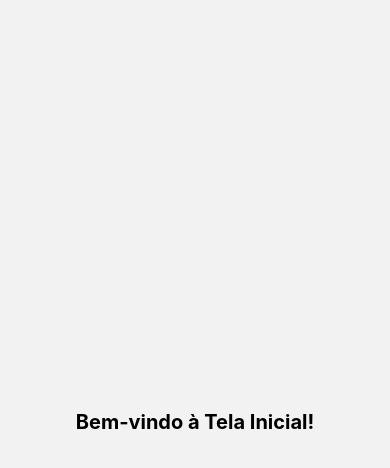
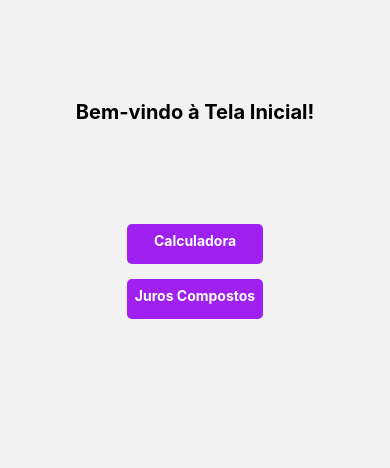
Before and after one commit to thegomdev/AppCalculadoras, a React Native app: screen /Home in a window 390 px wide. Shown: the top 468 px of the page. Built offline with nearby package versions, Linux system fonts and the light colour scheme.

Commit message:
Criando navigation tela inicial

```diff
--- a/App.js
+++ b/App.js
@@ -38,7 +38,7 @@ const App = () => {
           component={Calculadora}
           options={{
             title: 'Tela inicial',
-            headerShown: false,
+            headerShown: true,
           }}
         />
 
@@ -49,7 +49,7 @@ const App = () => {
           component={JurosCompostos}
           options={{
             title: 'Tela inicial',
-            headerShown: false,
+            headerShown: true,
           }}
         />
 
--- a/src/screens/Home/index.js
+++ b/src/screens/Home/index.js
@@ -1,11 +1,33 @@
 // HomeScreen.js
 import React from 'react';
-import { View, Text, StyleSheet } from 'react-native';
+import { View, Text, StyleSheet, TouchableOpacity } from 'react-native';
+import { useNavigation } from '@react-navigation/native';
 
 const Home = () => {
+  const navigation = useNavigation();
+
   return (
     <View style={styles.container}>
-      <Text style={styles.text}>Bem-vindo à Tela Inicial!</Text>
+
+      <Text style={styles.text1}>Bem-vindo à Tela Inicial!</Text>
+
+      <View style={styles.botoes}>
+
+        <View style={styles.botS}>
+        <TouchableOpacity onPress={() => navigation.navigate('Calculadora')}>
+          <Text style={styles.botText}>Calculadora</Text>
+        </TouchableOpacity>
+        </View>
+
+        <View style={styles.botS}>
+        <TouchableOpacity onPress={() => navigation.navigate('JurosCompostos')}>
+          <Text style={styles.botText}>Juros Compostos</Text>
+        </TouchableOpacity>
+        </View>
+
+
+
+      </View>
     </View>
   );
 };
@@ -13,13 +35,37 @@ const Home = () => {
 const styles = StyleSheet.create({
   container: {
     flex: 1,
-    justifyContent: 'center',
     alignItems: 'center',
   },
-  text: {
+
+  text1: {
     fontSize: 20,
     fontWeight: 'bold',
+    marginTop: 100,
   },
+
+  botoes: {
+    alignItems: 'center',
+    width: '100%',
+    marginTop: 100,
+  },
+
+  botS: {
+    width: '35%',
+    borderRadius: 5,
+    backgroundColor: '#A020F0',
+    height: 40,
+    marginBottom: 15,
+  },
+
+  botText: {
+    textAlign: 'center',
+    color: '#fff',
+    fontWeight: 'bold',
+    marginTop: 8,
+  },
+
+
 });
 
 export default Home;
```
